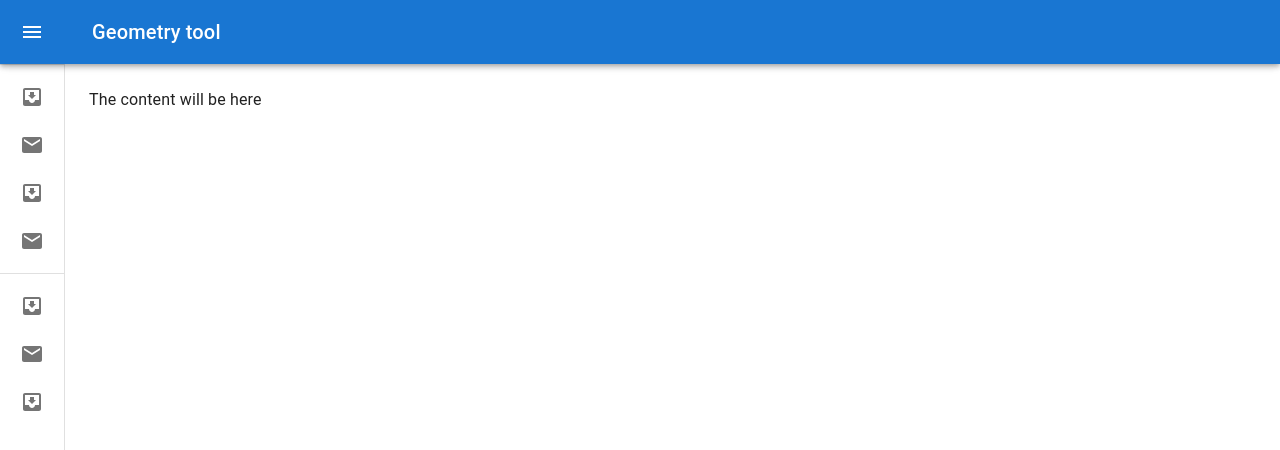
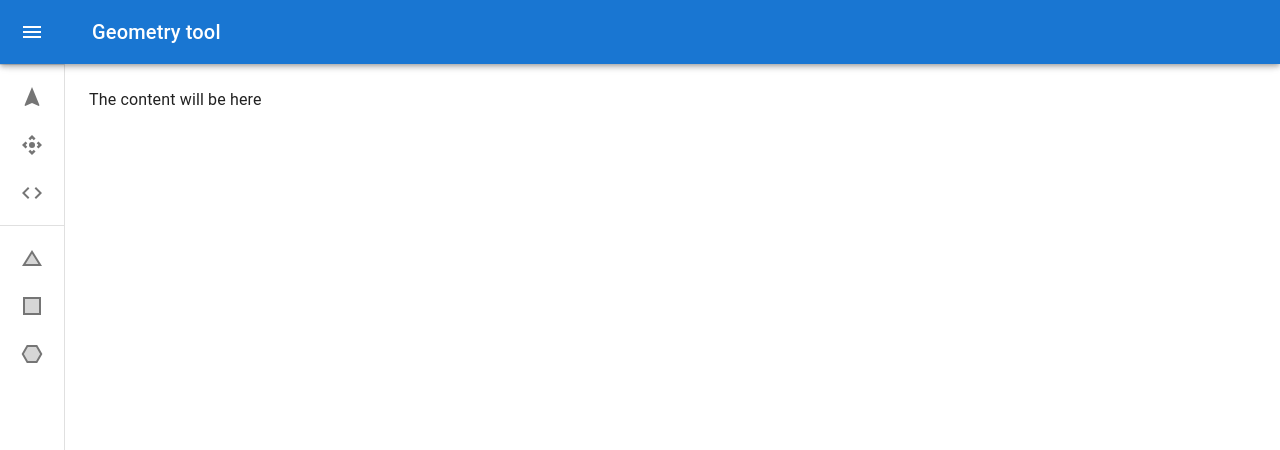
Before and after one commit to OksanaBaga/geometry-tool, a React (Create React App) app: page / in a window 1280 px wide. Shown: the top 450 px of the page. Built offline with nearby package versions, Linux system fonts and the light colour scheme.

Commit message:
Add basic actions components

```diff
--- /dev/null
+++ b/src/components/ActionItem/ActionItem.tsx
@@ -0,0 +1,41 @@
+import React from 'react';
+
+import ListItemButton from '@mui/material/ListItemButton';
+import ListItemIcon from '@mui/material/ListItemIcon';
+import ListItemText from '@mui/material/ListItemText';
+import ListItem from '@mui/material/ListItem';
+
+import { IAction } from '../../types';
+
+interface IActionItemProps extends IAction {
+  open?: boolean;
+}
+
+const ActionItem = (props: IActionItemProps): JSX.Element => {
+  const { open, title, iconElement, handler } = props;
+
+  return (
+    <ListItem disablePadding sx={{ display: 'block' }} onClick={handler}>
+      <ListItemButton
+        sx={{
+          minHeight: 48,
+          justifyContent: open ? 'initial' : 'center',
+          px: 2.5,
+        }}
+      >
+        <ListItemIcon
+          sx={{
+            minWidth: 0,
+            mr: open ? 3 : 'auto',
+            justifyContent: 'center',
+          }}
+        >
+          {iconElement}
+        </ListItemIcon>
+        <ListItemText primary={title} sx={{ opacity: open ? 1 : 0 }} />
+      </ListItemButton>
+    </ListItem>
+  );
+};
+
+export default ActionItem;
--- /dev/null
+++ b/src/components/AdditionToolList/AdditionToolList.tsx
@@ -0,0 +1,45 @@
+import React from 'react';
+
+import { List } from '@mui/material';
+import ChangeHistoryTwoToneIcon from '@mui/icons-material/ChangeHistoryTwoTone';
+import SquareTwoToneIcon from '@mui/icons-material/SquareTwoTone';
+import HexagonTwoToneIcon from '@mui/icons-material/HexagonTwoTone';
+
+import { IAction } from '../../types';
+import ActionItem from '../ActionItem/ActionItem';
+
+const AdditionToolList = ({ open }: any): JSX.Element => {
+  const additionActions: IAction[] = [
+    {
+      title: 'Triangle',
+      iconElement: <ChangeHistoryTwoToneIcon />,
+      handler: () => {
+        console.log('Triangle');
+      },
+    },
+    {
+      title: 'Square',
+      iconElement: <SquareTwoToneIcon />,
+      handler: () => {
+        console.log('Square');
+      },
+    },
+    {
+      title: 'Hexagon',
+      iconElement: <HexagonTwoToneIcon />,
+      handler: () => {
+        console.log('Hexagon');
+      },
+    },
+  ];
+
+  return (
+    <List>
+      {additionActions.map((action: IAction) => (
+        <ActionItem key={action.title} open={open} {...action} />
+      ))}
+    </List>
+  );
+};
+
+export default AdditionToolList;
--- /dev/null
+++ b/src/components/EditionToolList/EditionToolList.tsx
@@ -0,0 +1,45 @@
+import React from 'react';
+
+import { List } from '@mui/material';
+import NavigationIcon from '@mui/icons-material/Navigation';
+import ControlCameraIcon from '@mui/icons-material/ControlCamera';
+import CodeIcon from '@mui/icons-material/Code';
+
+import { IAction } from '../../types';
+import ActionItem from '../ActionItem/ActionItem';
+
+const EditionToolList = ({ open }: any): JSX.Element => {
+  const editionActions: IAction[] = [
+    {
+      title: 'Select',
+      iconElement: <NavigationIcon />,
+      handler: () => {
+        console.log('Select');
+      },
+    },
+    {
+      title: 'Move',
+      iconElement: <ControlCameraIcon />,
+      handler: () => {
+        console.log('Move');
+      },
+    },
+    {
+      title: 'Closest points',
+      iconElement: <CodeIcon />,
+      handler: () => {
+        console.log('Closest points');
+      },
+    },
+  ];
+
+  return (
+    <List>
+      {editionActions.map((action: IAction) => (
+        <ActionItem key={action.title} open={open} {...action} />
+      ))}
+    </List>
+  );
+};
+
+export default EditionToolList;
--- a/src/components/LeftNav/LeftNav.tsx
+++ b/src/components/LeftNav/LeftNav.tsx
@@ -1,19 +1,14 @@
 import React from 'react';
 
 import { useTheme } from '@mui/material/styles';
-import List from '@mui/material/List';
 import Divider from '@mui/material/Divider';
 import IconButton from '@mui/material/IconButton';
 import ChevronLeftIcon from '@mui/icons-material/ChevronLeft';
 import ChevronRightIcon from '@mui/icons-material/ChevronRight';
-import ListItem from '@mui/material/ListItem';
-import ListItemButton from '@mui/material/ListItemButton';
-import ListItemIcon from '@mui/material/ListItemIcon';
-import ListItemText from '@mui/material/ListItemText';
-import InboxIcon from '@mui/icons-material/MoveToInbox';
-import MailIcon from '@mui/icons-material/Mail';
 
 import { DrawerHeader, DrawerStyled } from './LeftNav.styles';
+import EditionToolList from '../EditionToolList/EditionToolList';
+import AdditionToolList from '../AdditionToolList/AdditionToolList';
 
 interface ILeftNavProps {
   open?: boolean;
@@ -23,7 +18,6 @@ interface ILeftNavProps {
 const LeftNav = ({ open, onClose }: ILeftNavProps): JSX.Element => {
   const theme = useTheme();
 
-  // TODO: Change the icons later
   return (
     <DrawerStyled variant="permanent" open={open}>
       <DrawerHeader>
@@ -35,56 +29,14 @@ const LeftNav = ({ open, onClose }: ILeftNavProps): JSX.Element => {
           )}
         </IconButton>
       </DrawerHeader>
+
       <Divider />
-      <List>
-        {['Inbox', 'Starred', 'Send email', 'Drafts'].map((text, index) => (
-          <ListItem key={text} disablePadding sx={{ display: 'block' }}>
-            <ListItemButton
-              sx={{
-                minHeight: 48,
-                justifyContent: open ? 'initial' : 'center',
-                px: 2.5,
-              }}
-            >
-              <ListItemIcon
-                sx={{
-                  minWidth: 0,
-                  mr: open ? 3 : 'auto',
-                  justifyContent: 'center',
-                }}
-              >
-                {index % 2 === 0 ? <InboxIcon /> : <MailIcon />}
-              </ListItemIcon>
-              <ListItemText primary={text} sx={{ opacity: open ? 1 : 0 }} />
-            </ListItemButton>
-          </ListItem>
-        ))}
-      </List>
+
+      <EditionToolList open={open} />
+
       <Divider />
-      <List>
-        {['All mail', 'Trash', 'Spam'].map((text, index) => (
-          <ListItem key={text} disablePadding sx={{ display: 'block' }}>
-            <ListItemButton
-              sx={{
-                minHeight: 48,
-                justifyContent: open ? 'initial' : 'center',
-                px: 2.5,
-              }}
-            >
-              <ListItemIcon
-                sx={{
-                  minWidth: 0,
-                  mr: open ? 3 : 'auto',
-                  justifyContent: 'center',
-                }}
-              >
-                {index % 2 === 0 ? <InboxIcon /> : <MailIcon />}
-              </ListItemIcon>
-              <ListItemText primary={text} sx={{ opacity: open ? 1 : 0 }} />
-            </ListItemButton>
-          </ListItem>
-        ))}
-      </List>
+
+      <AdditionToolList open={open} />
     </DrawerStyled>
   );
 };
--- /dev/null
+++ b/src/types/index.ts
@@ -0,0 +1,5 @@
+export interface IAction {
+  title: string;
+  iconElement: JSX.Element;
+  handler: () => void;
+}
```
